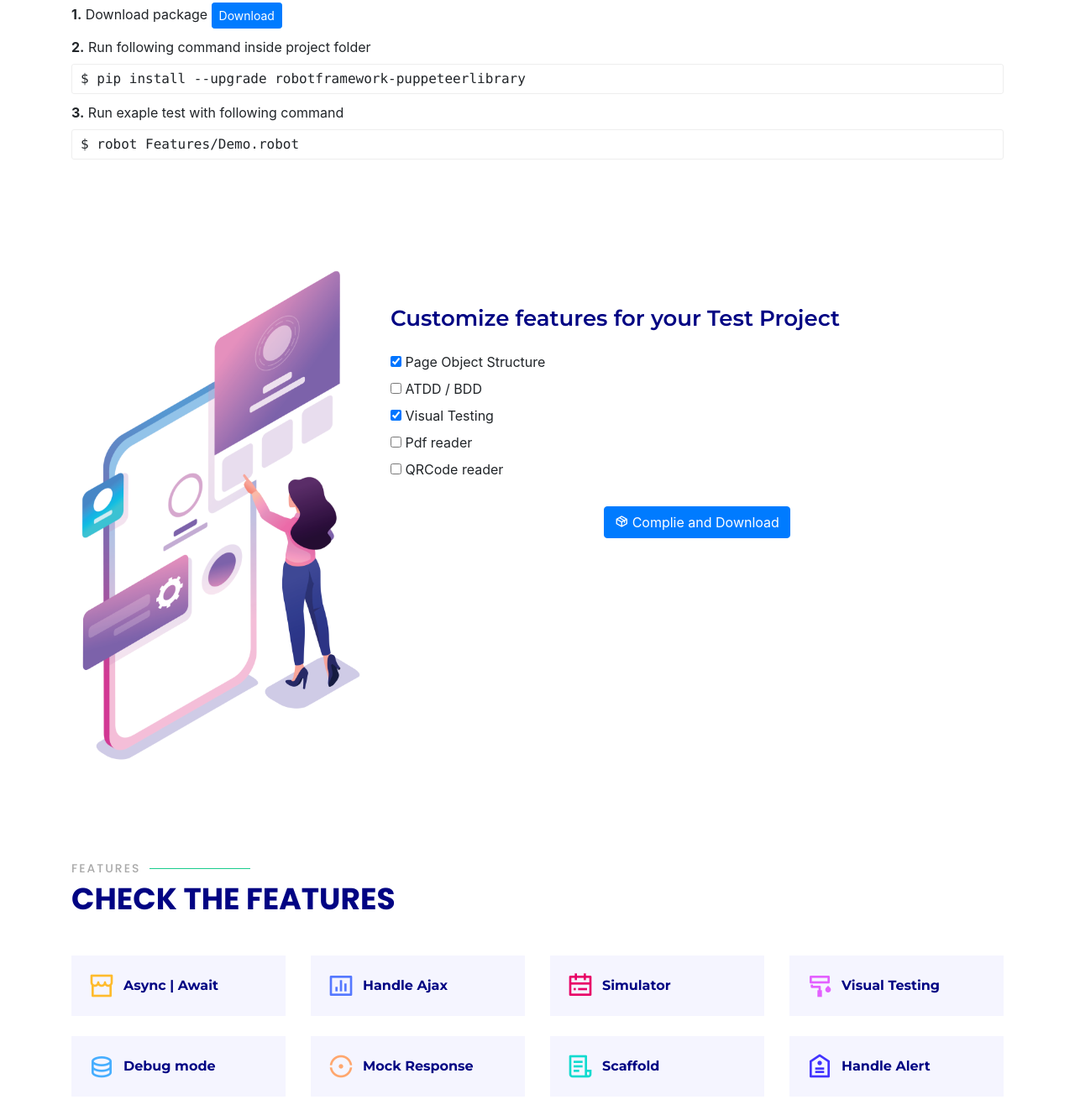
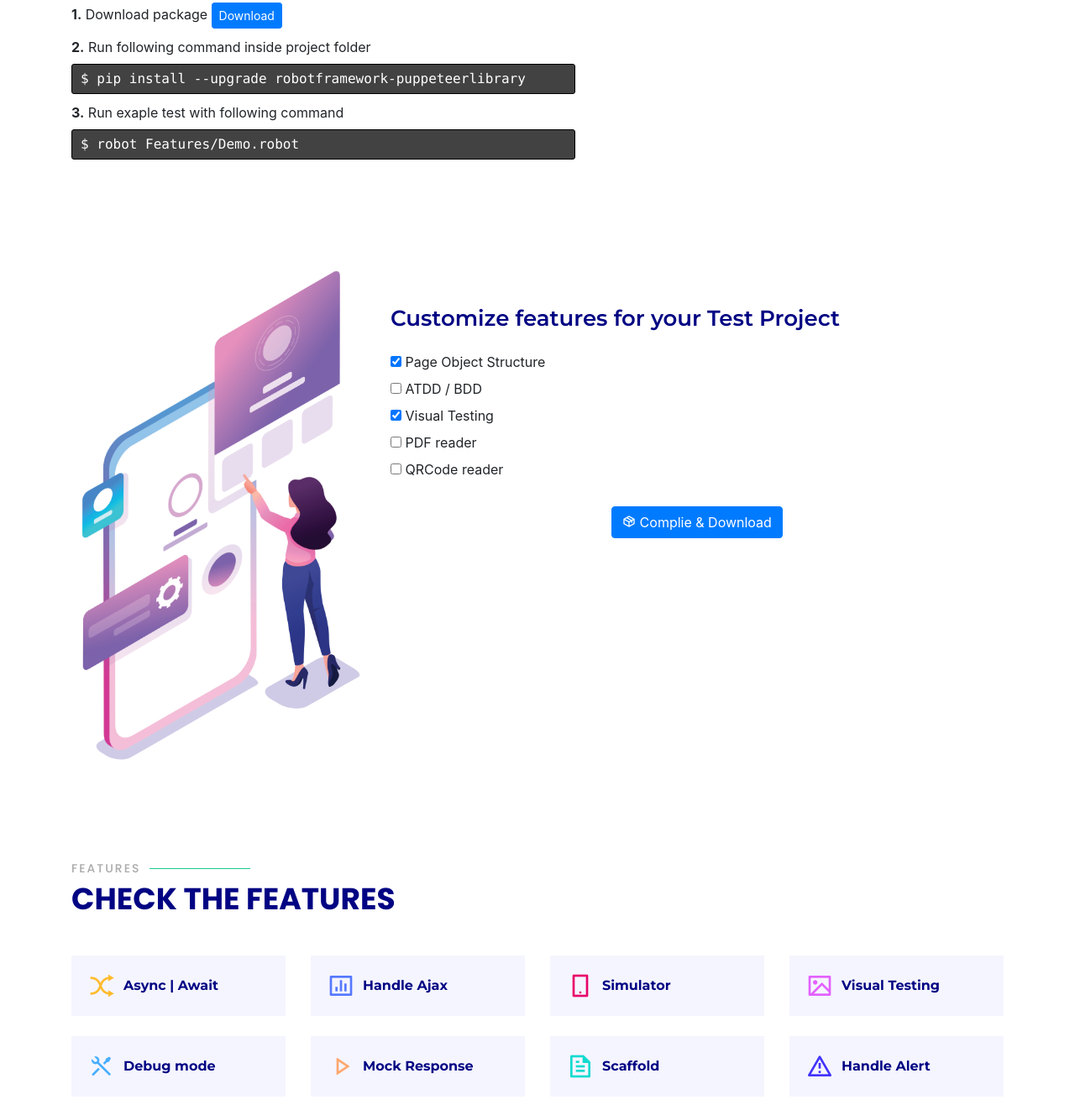
Before and after one commit to qahive/generator-robotframework, a website with bundled scripts: page Homepage/index.html in a window 1280 px wide. Shown: the part 1412-2734 px from the top of the page at 84% size. Built offline with nearby package versions, Linux system fonts and the light colour scheme.

Commit message:
Update home and css

```diff
--- a/Homepage/assets/css/style.css
+++ b/Homepage/assets/css/style.css
@@ -11,9 +11,11 @@
 #install-command {
   font-family: Consolas,Monaco,andale mono,monospace;
   padding: 5px 10px;
-  background: #fff;
-  border: 1px solid #eee;
+  color: white;
+  background: #424242;
+  border: 1px solid #000000;
   border-radius: 3px;
+  max-width: 600px;
 }
 
 /*--------------------------------------------------------------
--- a/Homepage/index.html
+++ b/Homepage/index.html
@@ -118,7 +118,7 @@
             <p>Robot Framework Puppeteer created based on <strong>3 core</strong> values</p>
 
             <div class="icon-box">
-              <div class="icon"><i class="bx bx-fingerprint"></i></div>
+              <div class="icon"><i class="bx bx-meteor"></i></div>
               <h4 class="title"><a href="">Faster</a></h4>
               <p class="description">
                 We use native python puppeteer library name pyppeteer.<br>
@@ -127,7 +127,7 @@
             </div>
 
             <div class="icon-box">
-              <div class="icon"><i class="bx bx-gift"></i></div>
+              <div class="icon"><i class="bx bx-donate-heart"></i></div>
               <h4 class="title"><a href="">Easier</a></h4>
               <p class="description">
                 Puppeteer build on top of Robot Framework that easy for any QA who start learning automated testing.
@@ -210,7 +210,7 @@
               <div class="checkbox">
                 <label>
                   <input type="checkbox" value="features.pdf">
-                  Pdf reader
+                  PDF reader
                 </label>
               </div>
               <div class="checkbox">
@@ -221,7 +221,7 @@
               </div>
               <div class="text-center mt-4">
                 <button type="button" class="btn btn-primary">
-                  <i class="bx bx-package"></i> Complie and Download
+                  <i class="bx bx-package"></i> Complie & Download
                 </button>
               </div>
             </p>
@@ -243,7 +243,7 @@
         <div class="row">
           <div class="col-lg-3 col-md-4">
             <div class="icon-box">
-              <i class="ri-store-line" style="color: #ffbb2c;"></i>
+              <i class="ri-shuffle-line" style="color: #ffbb2c;"></i>
               <h3><a>Async | Await</a></h3>
             </div>
           </div>
@@ -255,37 +255,37 @@
           </div>
           <div class="col-lg-3 col-md-4 mt-4 mt-md-0">
             <div class="icon-box">
-              <i class="ri-calendar-todo-line" style="color: #e80368;"></i>
+              <i class="ri-smartphone-line" style="color: #e80368;"></i>
               <h3><a>Simulator</a></h3>
             </div>
           </div>
           <div class="col-lg-3 col-md-4 mt-4 mt-lg-0">
             <div class="icon-box">
-              <i class="ri-paint-brush-line" style="color: #e361ff;"></i>
+              <i class="ri-image-line" style="color: #e361ff;"></i>
               <h3><a>Visual Testing</a></h3>
             </div>
           </div>
           <div class="col-lg-3 col-md-4 mt-4">
             <div class="icon-box">
-              <i class="ri-database-2-line" style="color: #47aeff;"></i>
+              <i class="ri-tools-line" style="color: #47aeff;"></i>
               <h3><a>Debug mode</a></h3>
             </div>
           </div>
           <div class="col-lg-3 col-md-4 mt-4">
             <div class="icon-box">
-              <i class="ri-gradienter-line" style="color: #ffa76e;"></i>
+              <i class="ri-play-line" style="color: #ffa76e;"></i>
               <h3><a>Mock Response</a></h3>
             </div>
           </div>
           <div class="col-lg-3 col-md-4 mt-4">
             <div class="icon-box">
-              <i class="ri-file-list-3-line" style="color: #11dbcf;"></i>
+              <i class="ri-file-text-line" style="color: #11dbcf;"></i>
               <h3><a>Scaffold</a></h3>
             </div>
           </div>
           <div class="col-lg-3 col-md-4 mt-4">
             <div class="icon-box">
-              <i class="ri-price-tag-2-line" style="color: #4233ff;"></i>
+              <i class="ri-alert-line" style="color: #4233ff;"></i>
               <h3><a>Handle Alert</a></h3>
             </div>
           </div>
```
